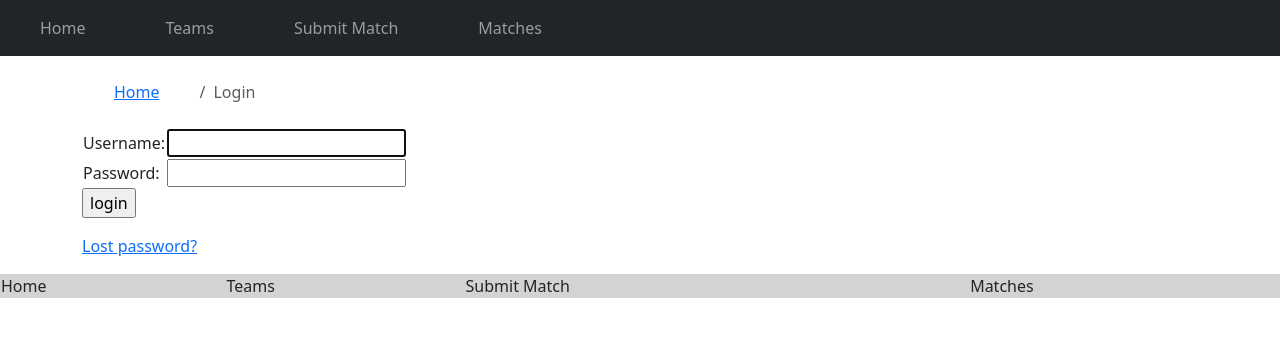
After one commit to Lambda-Corps/2023_Scouter, a Django app: page /accounts/login/ in a window 1280 px wide. The commit adds this page. Shown: the top 337 px of the page. Run offline with Django 4.2, Linux system fonts and the light colour scheme; some libraries are stand-ins or nearby versions; some web fonts are replaced.

Commit message:
Latest comp code running

```diff
--- a/scouter/collector/templates/collector/base.html
+++ b/scouter/collector/templates/collector/base.html
@@ -70,23 +70,32 @@
         color: white;
         text-decoration: underline;
       }
+      table.footer_nav {
+        padding: 0.5em 0.5em 0.5em 0.5em;
+        background-color: lightgray;
+        width: 100%;
+      }
+      a#footer_link {
+        width: 25%;
+        vertical-align: middle;
+      }
     </style>
   </head>
   <body>
     <nav class="navbar navbar-expand-lg navbar-dark bg-dark">
       <div class="collapse navbar-collapse" id="navbarSupportedContent">
         <ul class="navbar-nav mr-auto">
-          <li class="nav-item active">
+          <li class="nav-item">
                 <a class="nav-link" href="{% url 'collector:home' %}">Home</a>
           </li>
           <li class="nav-item">
                 <a class="nav-link" href="{% url 'collector:teams' %}">Teams</a>
           </li>
           <li class="nav-item">
-                <!-- Navbar Items -->
+                <a class="nav-link" href="{% url 'collector:submit_match' %}">Submit Match</a>
           </li>
           <li class="nav-item">
-                <!-- Navbar Items -->
+                <a class="nav-link" href="{% url 'collector:matches' %}">Matches</a>
           </li>
             <!-- Navbar Items -->
         </ul>
@@ -102,4 +111,15 @@
       {% endblock %}
     </div>
   </body>
+
+  <footer>
+    <table class="footer_nav">
+      <tr>
+        <td><a class="nav-link" id="footer_link" href="{% url 'collector:home' %}">Home</a></td>
+        <td><a class="nav-link" id="footer_link" href="{% url 'collector:teams' %}">Teams</a></td>
+        <td><a class="nav-link" id="footer_link" href="{% url 'collector:submit_match' %}">Submit Match</a></td>
+        <td><a class="nav-link" id="footer_link" href="{% url 'collector:matches' %}">Matches</a></td>
+      </tr>
+    </table>
+  </footer>
 </html>
--- a/scouter/collector/templates/collector/home.html
+++ b/scouter/collector/templates/collector/home.html
@@ -8,10 +8,10 @@
     <h4>Navigation</h3>
     <nav>
         <ul>
-            <li class="nav-item">Report a Match</li>
+            <li class="nav-item"><a href="{% url 'collector:submit_match' %}">Report a Match</a></li>
             <li class="nav-item">Create a Pit Scouting Report</li>
-            <li class="nav-item">Teams</li>
-            <li class="nav-item">Matches</li>
+            <li class="nav-item"><a href="{% url 'collector:teams' %}">Teams</a></li>
+            <li class="nav-item"><a href="{% url 'collector:matches' %}">Matches</a></li>
         </ul>
     </nav>
 {% endblock %}
--- /dev/null
+++ b/scouter/collector/templates/registration/login.html
@@ -0,0 +1,46 @@
+{% extends 'collector/base.html' %}
+
+{% block title %}
+    Login - Lambda Corps Scouting
+{% endblock %}
+
+{% block breadcrumb %}
+	<li class="breadcrumb-item"><a href="{% url 'collector:home' %}">Home</a></li>
+	<li class="breadcrumb-item active">Login</li>
+{% endblock %}
+
+{% block content %}
+
+  {% if form.errors %}
+    <p>Your username and password didn't match. Please try again.</p>
+  {% endif %}
+
+  {% if next %}
+    {% if user.is_authenticated %}
+      <p>Your account doesn't have access to this page. To proceed,
+    please login with an account that has access.</p>
+    {% else %}
+      <p>Please login to see this page.</p>
+    {% endif %}
+  {% endif %}
+
+  <form method="post" action="{% url 'login' %}">
+    {% csrf_token %}
+    <table>
+      <tr>
+        <td>{{ form.username.label_tag }}</td>
+        <td>{{ form.username }}</td>
+      </tr>
+      <tr>
+        <td>{{ form.password.label_tag }}</td>
+        <td>{{ form.password }}</td>
+      </tr>
+    </table>
+    <input type="submit" value="login" />
+    <input type="hidden" name="next" value="{{ next }}" />
+  </form>
+
+  {# Assumes you setup the password_reset view in your URLconf #}
+  <p><a href="{% url 'password_reset' %}">Lost password?</a></p>
+
+{% endblock %}
--- a/scouter/collector/urls.py
+++ b/scouter/collector/urls.py
@@ -8,4 +8,5 @@ urlpatterns = [
     path('teams/<int:number>', views.team_summary, name='team_summary'),
     path('matches/', views.matches, name='matches'),
     path('submit_match/', views.MatchCreateView.as_view(), name='submit_match'),
+    path('pit_scout/', views.RobotCreateView.as_view(), name='pit_scout'),
 ]
--- a/scouter/scouter/urls.py
+++ b/scouter/scouter/urls.py
@@ -18,5 +18,6 @@ from django.urls import include, path
 
 urlpatterns = [
     path('admin/', admin.site.urls),
-    path('', include('collector.urls'))
+    path('', include('collector.urls')),
+    path('accounts/', include('django.contrib.auth.urls')),
 ]
```
Also changed, not shown: scouter/collector/templates/collector/match_submit_form.html (added, +20 -0 lines), scouter/collector/templates/collector/matches.html (added, +16 -0 lines), scouter/collector/templates/collector/team_summary.html (+26 -4 lines), scouter/collector/templates/registration/logged_out.html (added, +10 -0 lines), scouter/collector/views.py (+11 -2 lines), scouter/collector/templates/collector/match_predictor.html (added).
